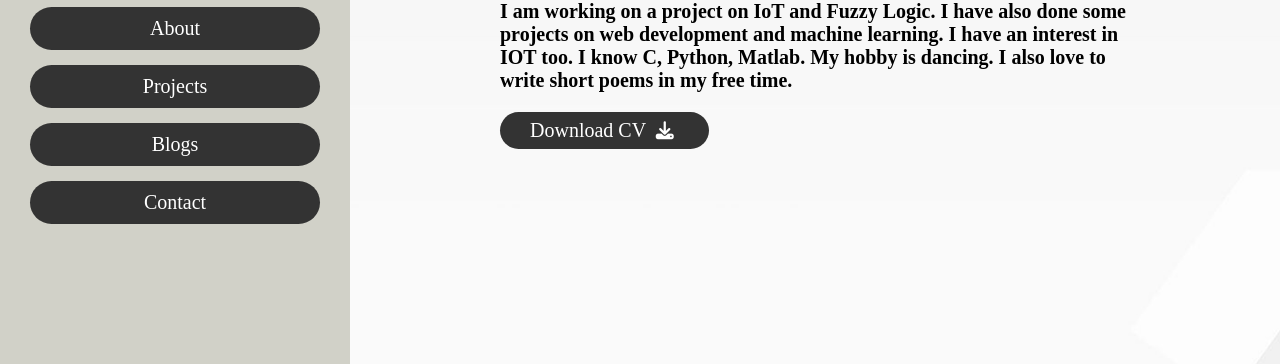
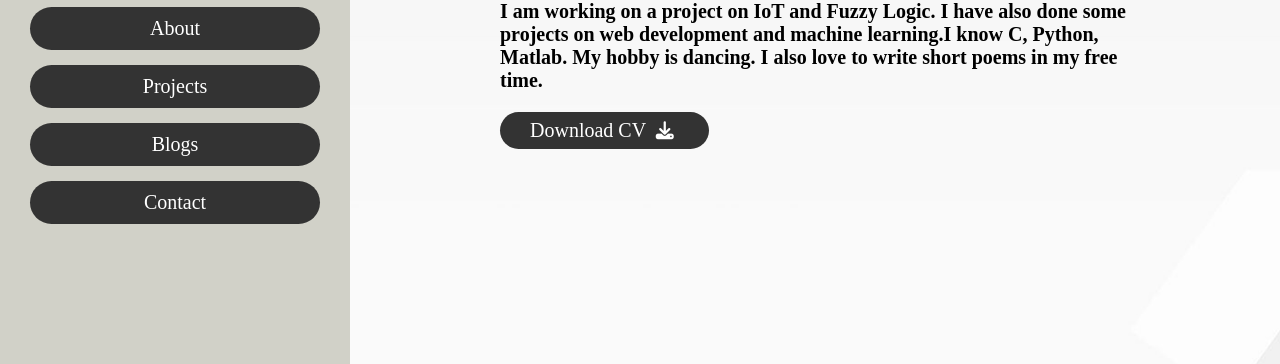
Before and after one commit to Tanuka-Mondal/Tanuka-Mondal.github.io, a plain HTML site: page index.html in a window 1280 px wide. Shown: the part 436-800 px from the top of the page. Drawn offline with nearby package versions, Linux system fonts and the light colour scheme.

Commit message:
Update index.html

```diff
--- a/index.html
+++ b/index.html
@@ -127,7 +127,7 @@
     <div><img id="mimg" src="/images/image14.jpg" alt=""></div>
     <h3 style="color:#000;">Hello 👋🏻</h3>
     <h1 style="color:rgb(0, 0, 0);">I'M <span>Tanuka Mondal</span></h1>
-    <p style="color:rgb(0, 0, 0); font-weight: bold;">I am a student of Electronics and Communication Engineering. Currently I am working on a project on IoT and Fuzzy Logic. I have also done some projects on web development and machine learning. I have an interest in IOT too.  I know C, Python, Matlab. My hobby is dancing. I also love to write short poems in my free time.
+    <p style="color:rgb(0, 0, 0); font-weight: bold;">I am a student of Electronics and Communication Engineering. Currently I am working on a project on IoT and Fuzzy Logic. I have also done some projects on web development and machine learning.I know C, Python, Matlab. My hobby is dancing. I also love to write short poems in my free time.
     </p>
     <a href="resume.pdf"><button class="btn" id="navh">Download CV <i class="fas fa-download"></i></button></a>
 
```
